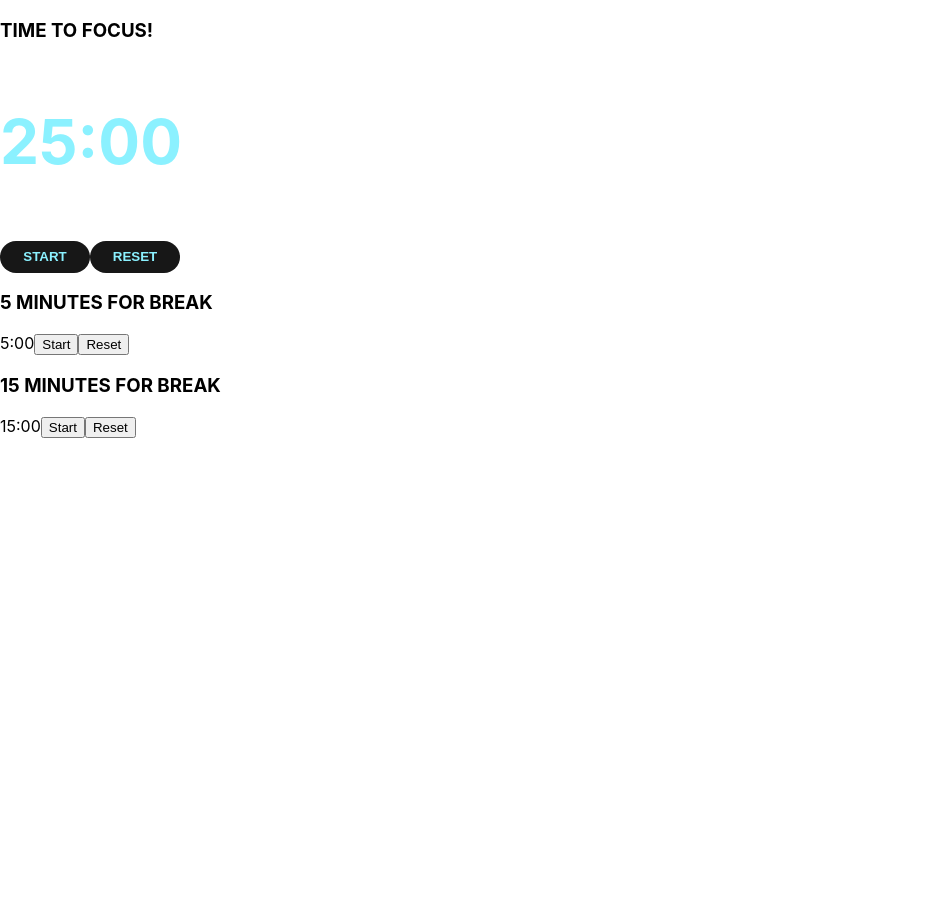
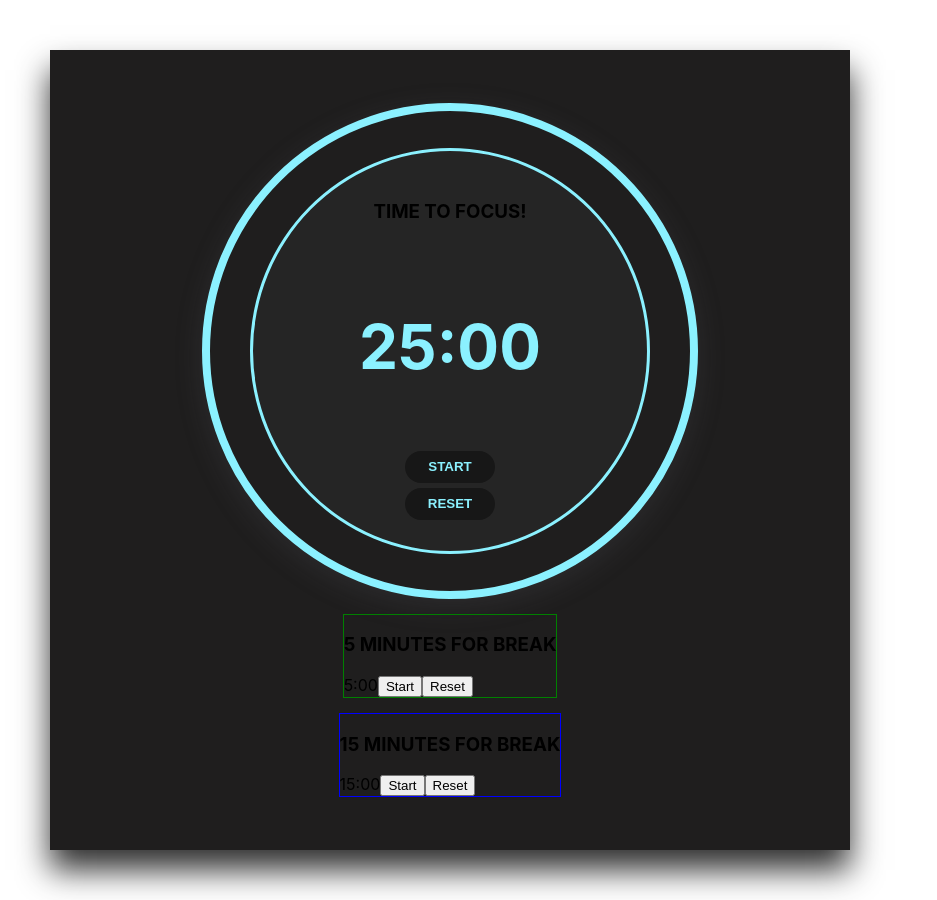
Before and after one commit to aurore-ry/podomoro-app, a React (Create React App) app: page / in a window 1280 px wide. Shown: the whole page, without its empty margins (0-937 px from the left). Before the commit the page ends 800 px from the top, so only its background shows below. Built offline with nearby package versions, Linux system fonts and the light colour scheme.

Commit message:
modify style card componenent

```diff
--- a/src/components/CardContainer/index.jsx
+++ b/src/components/CardContainer/index.jsx
@@ -11,8 +11,10 @@ export const CardContainer = ({}) => {
   return (
     <>
       <div id="cards-container">
-        <div id="pomodoro-card">
-          <Timer />
+        <div className="circle">
+          <div id="pomodoro-card">
+            <Timer />
+          </div>
         </div>
         <div id="shortBreak-card">
           <ShortBreak />
--- a/src/components/CardContainer/styles.css
+++ b/src/components/CardContainer/styles.css
@@ -0,0 +1,46 @@
+#cards-container {
+  margin: 50px;
+  width: 800px;
+  height: 800px;
+  display: flex;
+  flex-flow: column nowrap;
+  justify-content: center;
+  align-items: center;
+  gap: 15px;
+  background-color: rgb(31, 30, 30);
+  box-shadow: rgba(2, 2, 2, 0.81) 0px 20px 30px;
+}
+
+.circle {
+  width: 400px;
+  height: 400px;
+  display: flex;
+  justify-content: center;
+  align-items: center;
+
+  border: 8.5px solid rgb(139, 241, 255);
+  border-radius: 50%;
+  padding: 40px;
+  box-shadow: rgba(100, 100, 111, 0.2) 0px 7px 29px 0px;
+}
+
+#pomodoro-card {
+  width: 400px;
+  height: 400px;
+  display: flex;
+  flex-flow: column nowrap;
+  justify-content: center;
+  align-items: center;
+  gap: 5px;
+  background-color: rgb(37, 37, 37);
+  border: 3.5px solid rgb(139, 241, 255);
+  border-radius: 50%;
+}
+
+#shortBreak-card {
+  border: 1px solid green;
+}
+
+#longBreak-card {
+  border: 1px solid blue;
+}
```
